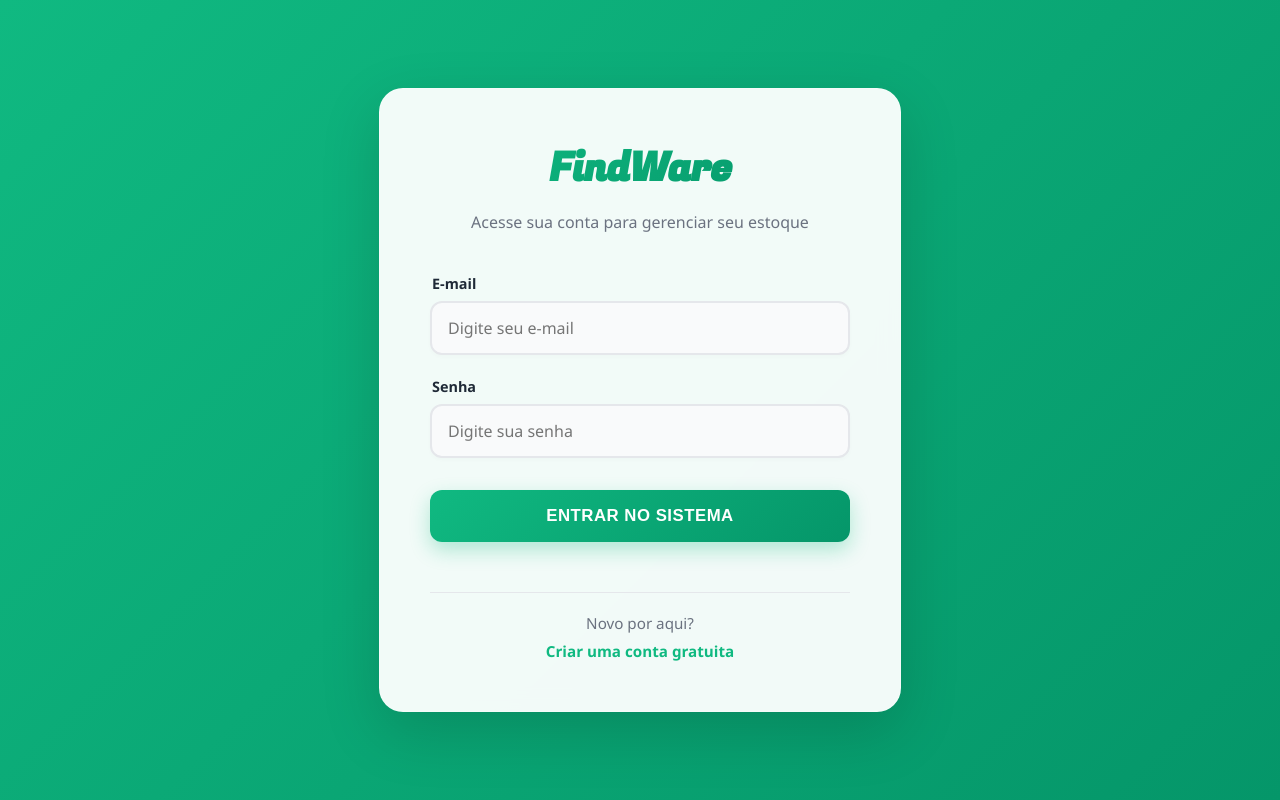
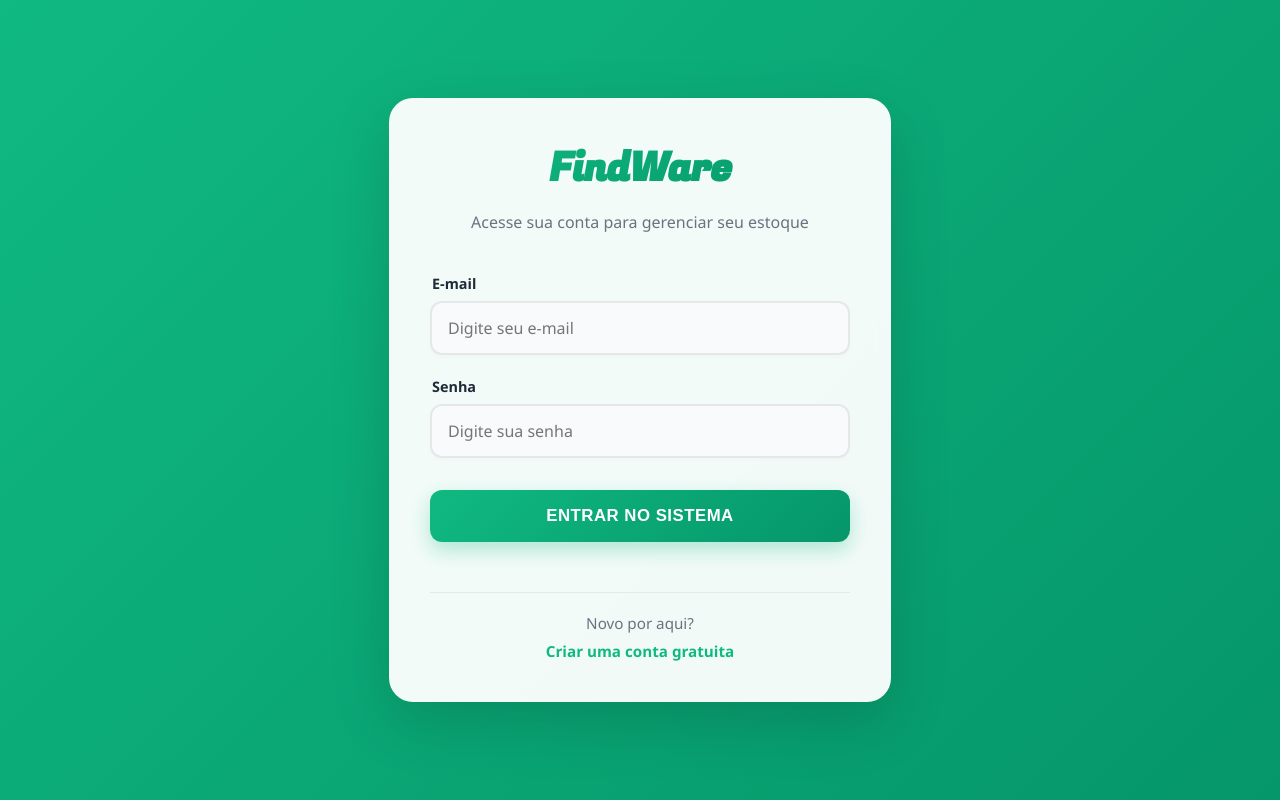
Before and after one commit to LuizRobertoFJ/FindWare, a React (Vite) app: page / in a window 1280 px wide. Built offline with nearby package versions, Linux system fonts and the light colour scheme; no server answers.

Commit message:
fix: JWT

```diff
--- a/frontend/src/pages/Login.jsx
+++ b/frontend/src/pages/Login.jsx
@@ -106,7 +106,7 @@ const styles = {
   },
   card: {
     backgroundColor: "rgba(255, 255, 255, 0.95)",
-    padding: "50px",
+    padding: "40px",
     borderRadius: "24px",
     boxShadow: "0 20px 60px rgba(0, 0, 0, 0.15), 0 0 1px rgba(0, 0, 0, 0.1)",
     backdropFilter: "blur(10px)",
```
